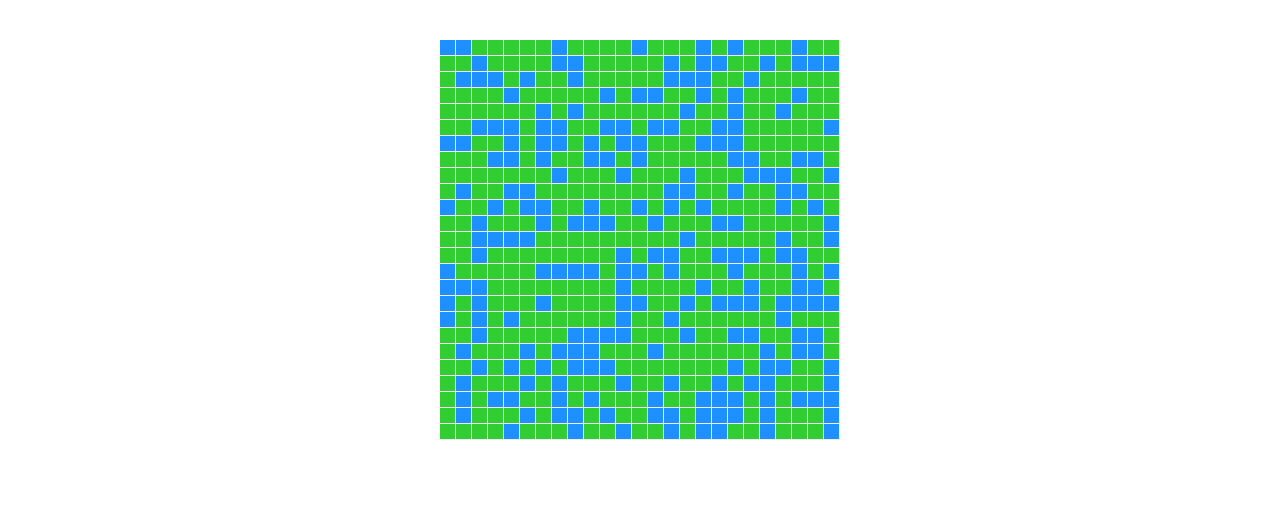
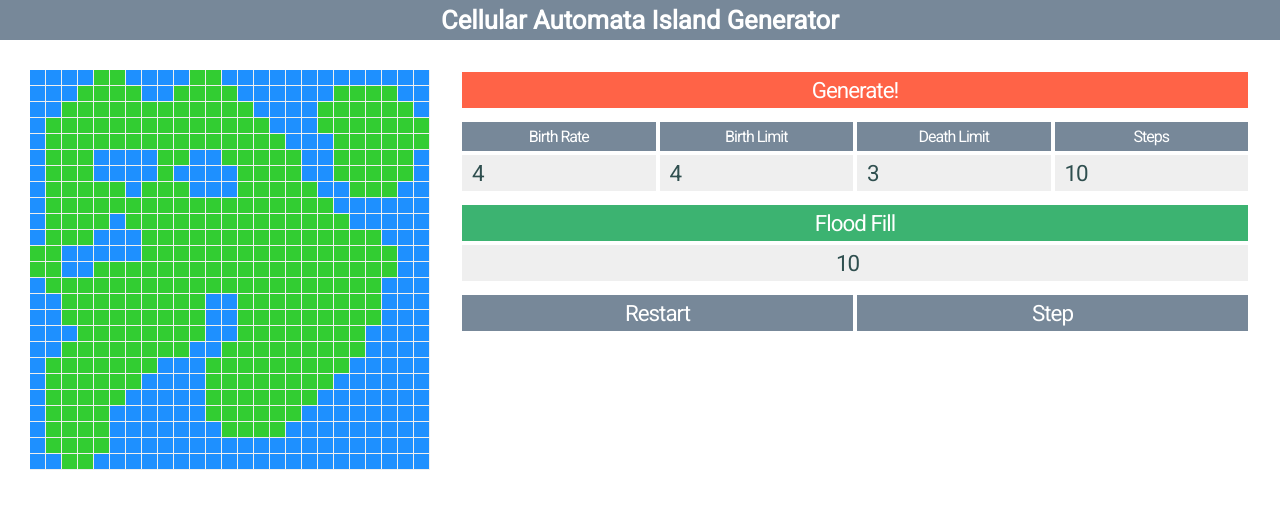
Before and after one commit to Aloinn/CellularAutomata, a plain HTML site: page index.html in a window 1280 px wide. Drawn offline with Linux system fonts and the light colour scheme.

Commit message:
Added GUI BUTTONS
- Added GENERATE Button
On press, generates with given variables for random values
- Added FLOOD FILL BUTTON
On press, all lakes with less than n tiles (defined by textbox) will be filled in with land
- Added RESTART BUTTON
On press, the grid is reset with base values
- Added STEP BUTTON
On press, one cycle is ran

```diff
--- a/index.html
+++ b/index.html
@@ -3,15 +3,144 @@
   <head>
     <meta charset="utf-8">
     <title>Alain's Cellular Automata</title>
+    <link href="https://fonts.googleapis.com/css?family=Roboto" rel="stylesheet">
     <style>
-    	* { padding: 0; margin: 0; }
-    	canvas { background: #eee; display: block; margin: 40px auto; }
+      *{
+        color:#efefef;
+        margin:0px;
+        font-family: 'Roboto', sans-serif;
+      }
+    	canvas{
+        background: #eee;
+        display: block;
+        margin: auto;
+        margin-top:30px;
+        margin-bottom:20px;
+      }
+      .flex-container{
+        width:100%;;
+        padding: 0;
+        margin: 0px auto;
+        list-style: none;
+        height:100%;
+
+        -ms-box-orient: horizontal;
+        display: -webkit-box;
+        display: -moz-box;
+        display: -ms-flexbox;
+        display: -moz-flex;
+        display: -webkit-flex;
+        display: flex;
+        -webkit-justify-content: space-around;
+        justify-content: space-between;
+        -webkit-flex-flow: row wrap;
+        flex-flow: row wrap;
+        -webkit-align-items: stretch;
+        align-items: stretch;
+      }
+
+      .big{
+        margin-bottom:10px;
+      }
+      .flex-item {
+        margin:2px;
+        text-decoration:none;
+        flex:1;
+        background: #efefef;
+        padding: 5px;
+        height:auto;
+        text-transform: capitalize;
+        color: white;
+        font-size: 1.4em;
+        letter-spacing: -1px;
+        text-align: center;
+      }
+      input[type=number] {
+        width: 100%;
+        border:none;
+        text-transform: none;
+      }
+
+      .tr{
+        padding-left:10px;
+        text-align: left;
+      }
+
+      .flex-item.sign{
+        font-size:1em;
+      }
+
+      .r{
+        background-color:tomato;
+      }
+
+      .g{background-color:lightslategray}
+
+      .w{
+        background-color: #efefef;
+        color:darkslategray;
+      }
+
+      .gy{background-color: mediumseagreen}
+      h1{
+        font-size:1.6em;
+        padding:5px 0px 5px 0px;
+        color:white;
+        text-align: center;
+      }
+      #tools{
+        margin:0px auto;
+        width:404px;
+      }
+
+      @media only screen and (min-width : 800px) {
+        #everything{
+          display:flex;
+        }
+        #myCanvas{
+          margin:30px 15px 30px 30px;
+        }
+        #tools{
+          flex:1;
+          height:100%;
+          margin:30px 30px 30px 15px;
+        }
+      }
     </style>
   </head>
   <body>
-    <canvas id="myCanvas" width ="400" height="400">
-    </canvas>
-
+    <h1 class="g"> Cellular Automata Island Generator</h1>
+    <div id="everything">
+      <canvas id="myCanvas" width ="400" height="400">
+      </canvas>
+      <div id="tools">
+        <div class = "flex-container big">
+          <a class="flex-item r" href="#" onClick="generate()">Generate!</a>
+        </div>
+        <div class = "flex-container">
+          <p class="flex-item sign g">Birth Rate</p>
+          <p class="flex-item sign g">Birth Limit</p>
+          <p class="flex-item sign g">Death Limit</p>
+          <p class="flex-item sign g">Steps</p>
+        </div>
+        <div class = "flex-container big">
+          <a class="flex-item w tr" href="#" id="BR" onClick="CA.changeInput(0)">1</a>
+          <a class="flex-item w tr" href="#" id="BL" onClick="CA.changeInput(1)">1</a>
+          <a class="flex-item w tr" href="#" id="DL" onClick="CA.changeInput(2)">1</a>
+          <input class="flex-item w tr" type="number" id="STEPS" value="10" maxlength="3"></input>
+        </div>
+        <div class = "flex-container">
+          <a class="flex-item gy" href="#" onClick="floodFill()">Flood fill</a>
+        </div>
+        <div class = "flex-container big">
+          <input class="flex-item w" type="number" id="FLOOD" value="10" maxlength="3"></input>
+        </div>
+        <div class = "flex-container">
+          <a class="flex-item g" href="#" onClick="CA.newCA(); CA.beginCA(); CA.render();">Restart</a>
+          <a class="flex-item g" href="#" onClick="CA.stepCA(); CA.render();">Step</a>
+        </div>
+      </div>
+    </div>
     <script src = "script.js">
     </script>
   </body>
--- a/script.js
+++ b/script.js
@@ -1,32 +1,82 @@
 var canvas = document.getElementById("myCanvas");
 var ctx = canvas.getContext("2d");
 
-document.addEventListener("click",click);
+//document.addEventListener("click",click);
+function generate(){
+  CA.run()
+}
 
-function click(){
-  CA.newCA();
-  CA.beginCA();
-  for(var i = 0; i < 10; i++){
-    CA.stepCA();
-  }
-  CA.countLands();
-  CA.correct(CA.masses);
-  render();
+
+document.getElementById("FLOOD").oninput = function () {
+    if (this.value > 50) {
+        this.value = 50;
+    }
+}
+
+document.getElementById("STEPS").oninput = function () {
+    if (this.value > 25) {
+        this.value = 25;
+    }
 }
 
 // BASE STATS
 var radius = 16;
 var height = 25;
 var width = 25;
+function render(){
+  var BR = document.getElementById("BR");
+  var BL = document.getElementById("BL");
+  var DL = document.getElementById("DL");
+  var STEPS = document.getElementById("STEPS");
+  var FLOOD = document.getElementById("FLOOD");
+
+  BR.innerHTML = CA.birth;
+  BL.innerHTML = CA.birthLimit;
+  DL.innerHTML = CA.deathLimit;
+  STEPS.innerHTML = CA.step;
+  FLOOD.innerHTML = CA.flood;
+}
+function floodFill(){
+  CA.correct(CA.countLands());
+  CA.render();
+}
 
 var CA = {
   // RANDOM STATS
   birth:4, // 1 in how many chance to be born
   birthLimit:4, // neighbours required to live
   deathLimit:3, // neighbours required to be reborn
+
+  // CHANGE VALUES
+  changeInput(i){
+    switch(i){
+      case 0: //BIRTH RATE
+        if(this.birth===9)
+        {this.birth = 0;}
+        else
+        {this.birth +=1;}
+        break;
+      case 1: //BIRTH LIMIT
+        if(this.birthLimit===9)
+        {this.birthLimit = 0;}
+        else
+        {this.birthLimit +=1;}
+        break;
+      case 2: //DEATH LIMIT
+        if(this.deathLimit===9)
+        {this.deathLimit = 0;}
+        else
+        {this.deathLimit +=1;}
+        break;
+    }
+    render();
+
+  },
+
   // MAP
   map:[],
   newmap:[],
+
   // CREATE MAP
   newCA(){
     // CREATE MAP
@@ -58,7 +108,7 @@ var CA = {
   stepCA(){
     for(var x = 0; x < width; x++){
       for(var y = 0; y < height; y++){
-        var nbs = countNeighbours(this.map,x,y)
+        var nbs = this.countNeighbours(this.map,x,y)
 
         // IF ALIVE WITH TOO FEW NEIGHBOURS, THEN KILL CELL
         if(this.map[x][y] === 1){
@@ -187,16 +237,42 @@ var CA = {
             }
         }
     }
-    this.masses = masses;
+    return masses;
+  },
+
+  // function to count neighbours of a coordinate
+  countNeighbours(map,x,y){
+    // COUNTS HOW MANY NEIGHBOURS
+    var count = 0;
+    for(var xx = -1; xx < 2; xx +=1){
+      for(var yy = -1; yy < 2; yy +=1){
+        // COORDINATE OF NEIGHBOURS
+        var nx = x + xx;
+        var ny = y + yy;
+        // DO NOTHING BECAUSE THIS IS OUR TILE
+        if( xx === 0 && yy === 0){}
+        // ADD TO NEIGHBOUR IF TILE IS NEAR EDGE OF MAP
+        else if(nx < 0 || ny < 0 || nx >= width || ny >= height){
+          count ++;
+        }
+        // OTHERWISE DO A NORMAL CHECK FOR NEIGHBOUR
+        else if(map[nx][ny]===1){
+          count ++;
+        }
+      }
+    }
+
+    // ONCE THE COUNT IS DONE RETURN THE NUMBER OF NEIGHBOURS
+    return count;
   },
 
   // FILL IN SMALL BODIES
   correct(masses){
-    console.table(masses);
     var count = Object.keys(masses).length;
     for(var mass in masses){
-      if(masses[mass].type === 'lake' && masses[mass].count < 20)
-      {this.floodFill(masses[mass].origin); console.log('fill!')}
+      if(masses[mass].type === 'lake' && masses[mass].count < parseInt(document.getElementById("FLOOD").value)+1)
+      {this.floodFill(masses[mass].origin);}
+      console.log(document.getElementById("FLOOD").value+1)
     }
   },
 
@@ -246,40 +322,24 @@ var CA = {
     {ctx.fillStyle = 'limegreen';}
     ctx.fillRect(x*radius, y*radius,  radius-1, radius-1);
   },
-}
 
-// function to count neighbours of a coordinate
-function countNeighbours(map,x,y){
-  // COUNTS HOW MANY NEIGHBOURS
-  var count = 0;
-  for(var xx = -1; xx < 2; xx +=1){
-    for(var yy = -1; yy < 2; yy +=1){
-      // COORDINATE OF NEIGHBOURS
-      var nx = x + xx;
-      var ny = y + yy;
-      // DO NOTHING BECAUSE THIS IS OUR TILE
-      if( xx === 0 && yy === 0){}
-      // ADD TO NEIGHBOUR IF TILE IS NEAR EDGE OF MAP
-      else if(nx < 0 || ny < 0 || nx >= width || ny >= height){
-        count ++;
-      }
-      // OTHERWISE DO A NORMAL CHECK FOR NEIGHBOUR
-      else if(map[nx][ny]===1){
-        count ++;
-      }
+  // RENDER THE MAP 2D ARRAY
+  render(){
+    for(var x = 0; x < width; x++){
+        for(var y = 0; y < height; y++){
+            this.draw(x,y)
+        }
     }
-  }
+  },
 
-  // ONCE THE COUNT IS DONE RETURN THE NUMBER OF NEIGHBOURS
-  return count;
-}
-
-// RENDER THE MAP 2D ARRAY
-function render(){
-  for(var x = 0; x < width; x++){
-      for(var y = 0; y < height; y++){
-          CA.draw(x,y)
-      }
+  // RUN ALL PROCESSES
+  run(){
+    this.newCA();
+    this.beginCA();
+    for(var i = 0; i < document.getElementById("STEPS").value; i++){
+      this.stepCA();
+    }
+    this.render();
   }
 }
 
@@ -298,6 +358,5 @@ function copyMap(map1, map2){
 }
 
 // MAIN CODE
-CA.newCA();
-CA.beginCA();
 render();
+CA.run();
```
